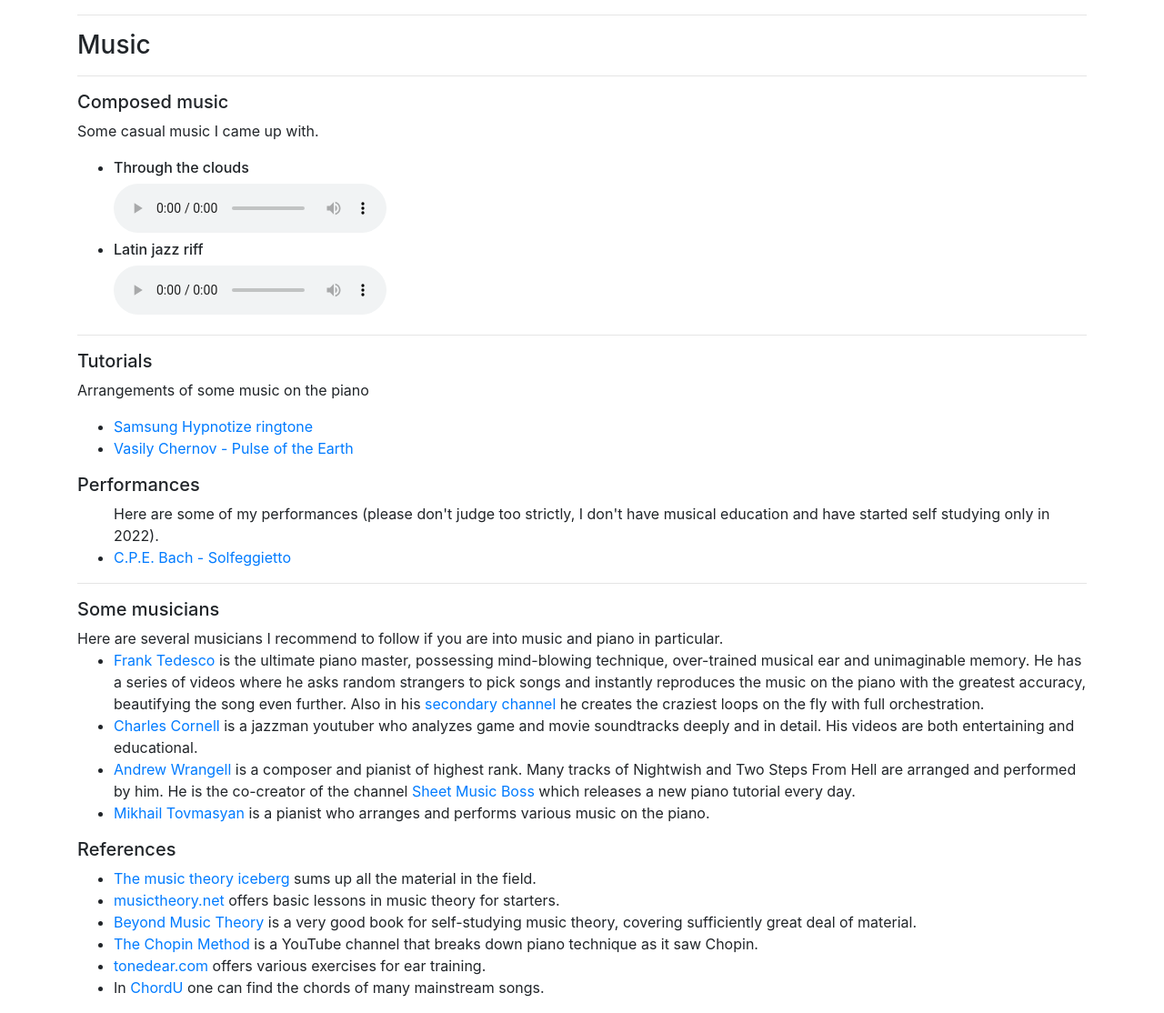
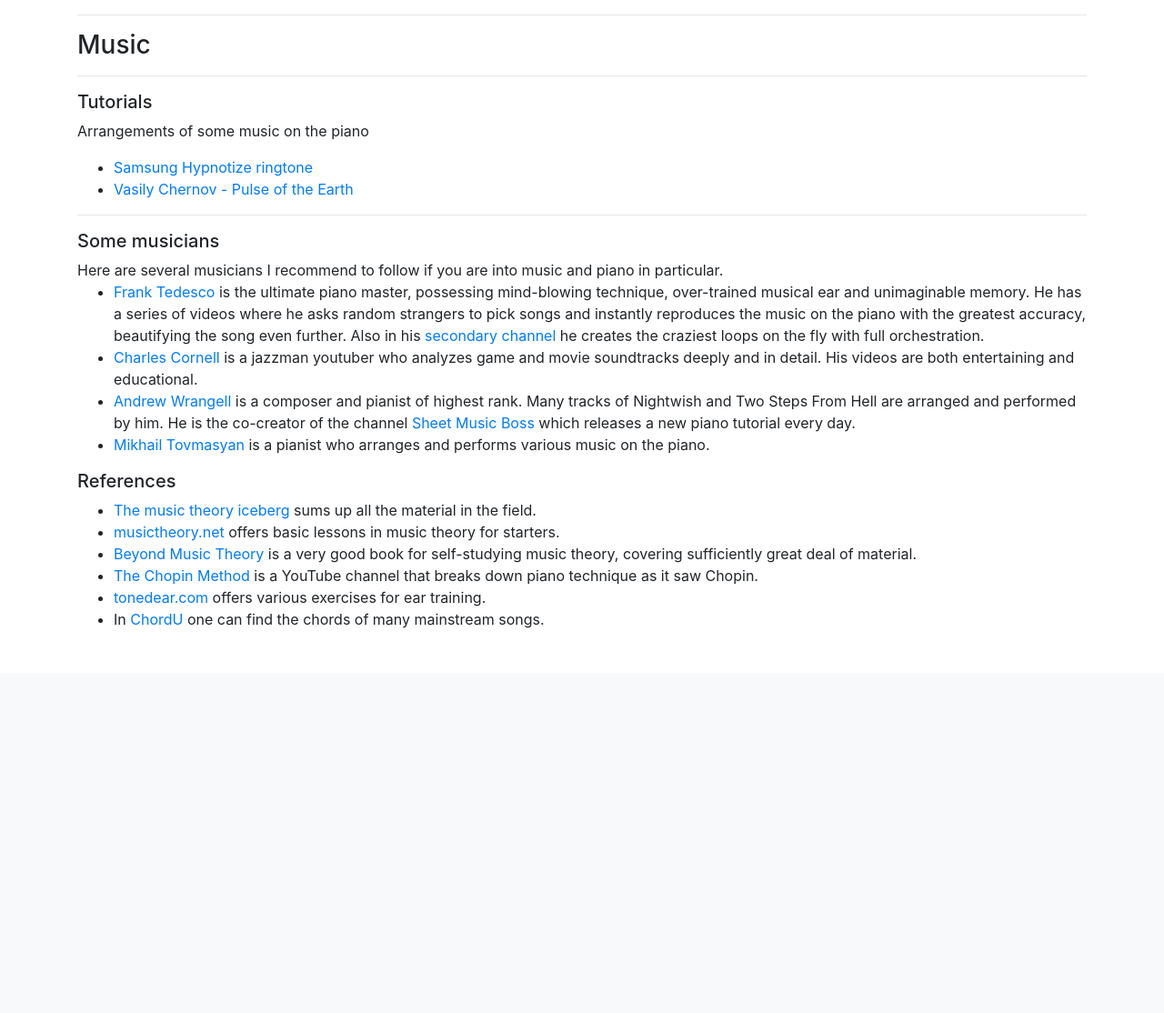
Before and after one commit to saro2808/website, a Flask app: page /music in a window 1280 px wide. Shown: the part 60-1174 px from the top of the page at 91% size. After the commit the page ends 751 px from the top, so only its background shows below. Run offline with Flask 3, Linux system fonts and the light colour scheme; some libraries are stand-ins or nearby versions.

Commit message:
cleared cringe

```diff
--- a/templates/cv.html
+++ b/templates/cv.html
@@ -56,7 +56,7 @@
     <li><b>(Python)</b> PyTorch, TensorFlow, NLTK, scikit-learn, Gensim, PySpark, NumPy, pandas, Matplotlib, seaborn,
         Flask
     </li>
-    <li><b>(C++)</b> Container, Metaprogramming and Concurrency libraries, OpenGL, OpenMPI</li>
+    <li><b>(C/C++)</b> Container, Metaprogramming and Concurrency libraries, OpenGL, OpenMPI, CPython</li>
 </ul>
 <h5>Tools</h5>
 <p>Git, Linux, Vim, Jupyter Notebook, PyCharm, CLion, Visual Studio, IntelliJ IDEA, DataGrip</p>
--- a/templates/music.html
+++ b/templates/music.html
@@ -4,23 +4,23 @@
 <hr>
 <h3>Music</h3>
 <hr>
-<h5>Composed music</h5>
-<p>Some casual music I came up with.</p>
-<ul>
-    <li><h6>Through the clouds</h6>
-        <audio title="Through the clouds" controls>
-            <source src="static/audio/first.mp3" type="audio/mpeg">
-            Your browser does not support the audio element.
-        </audio>
-    </li>
-    <li><h6>Latin jazz riff</h6>
-        <audio title="Latin jazz riff" controls>
-            <source src="static/audio/Latin_jazz.mp3" type="audio/mpeg">
-            Your browser does not support the audio element.
-        </audio>
-    </li>
-</ul>
-<hr>
+<!--<h5>Composed music</h5>-->
+<!--<p>Some casual music I came up with.</p>-->
+<!--<ul>-->
+<!--    <li><h6>Through the clouds</h6>-->
+<!--        <audio title="Through the clouds" controls>-->
+<!--            <source src="static/audio/first.mp3" type="audio/mpeg">-->
+<!--            Your browser does not support the audio element.-->
+<!--        </audio>-->
+<!--    </li>-->
+<!--    <li><h6>Latin jazz riff</h6>-->
+<!--        <audio title="Latin jazz riff" controls>-->
+<!--            <source src="static/audio/Latin_jazz.mp3" type="audio/mpeg">-->
+<!--            Your browser does not support the audio element.-->
+<!--        </audio>-->
+<!--    </li>-->
+<!--</ul>-->
+<!--<hr>-->
 <h5>Tutorials</h5>
 <p>
     Arrangements of some music on the piano
@@ -31,15 +31,15 @@
         Vasily Chernov - Pulse of the Earth</a></li>
 </ul>
 </p>
-<h5>Performances</h5>
-<ul>
-    Here are some of my performances (please don't judge too strictly, I don't have musical education and have started self studying only in 2022).
-    <li>
-        <a href="https://www.youtube.com/watch?v=VoUIESnpAfA&ab_channel=SaroHarutyunyan">
-            C.P.E. Bach - Solfeggietto
-        </a>
-    </li>
-</ul>
+<!--<h5>Performances</h5>-->
+<!--<ul>-->
+<!--    Here are some of my performances (please don't judge too strictly, I don't have musical education and have started self studying only in 2022).-->
+<!--    <li>-->
+<!--        <a href="https://www.youtube.com/watch?v=VoUIESnpAfA&ab_channel=SaroHarutyunyan">-->
+<!--            C.P.E. Bach - Solfeggietto-->
+<!--        </a>-->
+<!--    </li>-->
+<!--</ul>-->
 <hr>
 <h5>Some musicians</h5>
 Here are several musicians I recommend to follow if you are into music and piano in particular.
```
Also changed, not shown: README.md.
